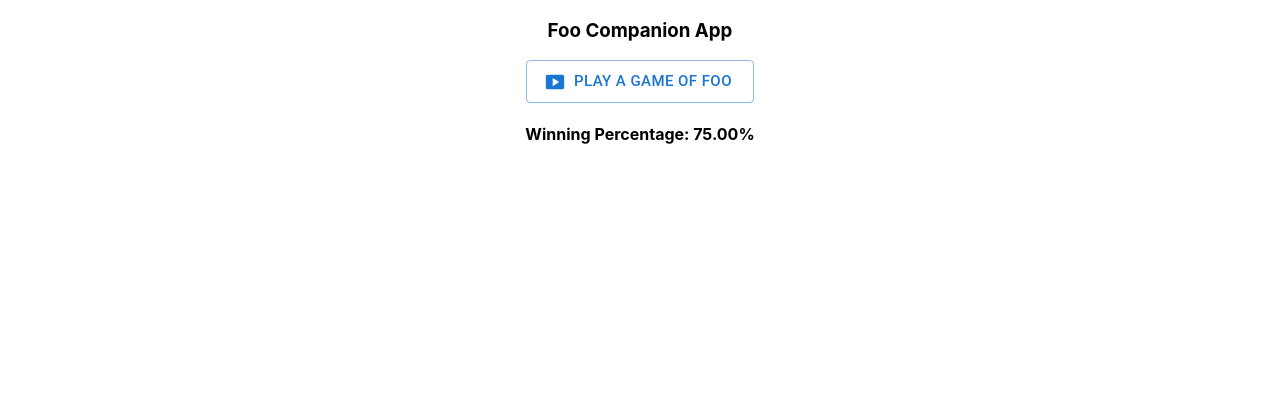
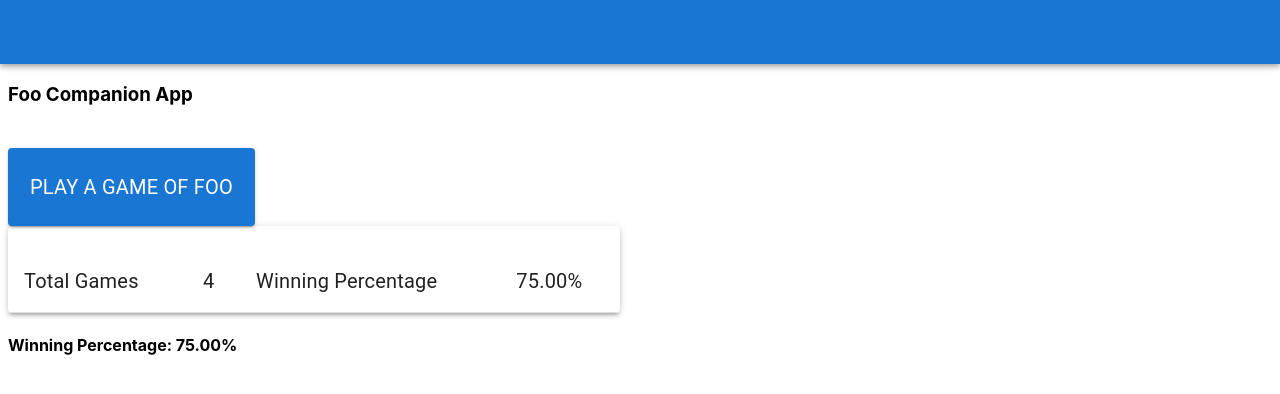
Before and after one commit to tsteelematc/foo-23f, a React (Create React App) app: page /#/ in a window 1280 px wide. Shown: the top 394 px of the page. Built offline with nearby package versions, Linux system fonts and the light colour scheme.

Commit message:
Initial styling done
Next we'll move on to more fun facts and data experiments

```diff
--- a/src/App.tsx
+++ b/src/App.tsx
@@ -11,6 +11,8 @@ import { Home } from './Home';
 import { Setup } from './Setup';
 import { Play } from './Play';
 import { GameResult, getWinningPercentageDisplay } from './foo-game-results';
+import { AppBar, Box, Toolbar, Typography } from '@mui/material';
+import TableBarOutlined from '@mui/icons-material/TableBarOutlined'
 
 const dummyGameResults: GameResult[] = [
   true
@@ -55,7 +57,47 @@ const App = () => {
 
   return (
     <div className="App">
-      <RouterProvider router={router} />
+      <Box
+        sx={{
+          flexGrow: 1
+        }}>
+        <AppBar
+          position='static'
+          sx={{
+            overflow: 'hidden'
+            , bgColor: 'secondary'
+          }}
+        >
+          <Toolbar>
+            <TableBarOutlined
+              color={'primary'}
+              sx={{
+                mr: 1
+                , fontSize: '1.5em'
+              }}
+              />
+            <Typography
+              variant='h6'
+              // color={Math.random() > 0.5 ? 'primary' : 'secondary'}
+              color='primary'
+              sx={{
+                opacity: 0.75
+              }}
+            >
+              Foo Companion App
+            </Typography>
+          </Toolbar>
+        </AppBar>
+      </Box>
+      <Box
+        sx={{
+          pl: 1
+          , pr: 3
+          , textAlign: 'left'
+        }}
+      >
+        <RouterProvider router={router} />
+      </Box>
     </div>
   );
 };
--- a/src/Home.tsx
+++ b/src/Home.tsx
@@ -3,6 +3,9 @@ import SmartDisplay from '@mui/icons-material/SmartDisplay';
 import { useNavigate } from "react-router-dom";
 import { WinningPercentageDisplay } from './foo-game-results';
 import { FC } from 'react';
+import { Typography, Paper, Table, TableBody, TableRow, TableCell } from '@mui/material';
+import Grid from '@mui/material/Unstable_Grid2'; // Grid version 2
+
 
 interface HomeProps {
     winningPercentageDisplay: WinningPercentageDisplay;
@@ -17,17 +20,88 @@ export const Home: FC<HomeProps> = ({winningPercentageDisplay}) => {
             Foo Companion App
         </h3>
         <Button
-            variant="outlined"
+            variant="contained"
             size="large"
-            startIcon={
-            <SmartDisplay />
-            }
+            sx={{
+                mt: 3
+                , pt: 3
+                , pb: 3
+                , width: {
+                    xs: '100%'
+                    , md: 'inherit'
+                }
+            }}
             onClick={
                 () => navigate('/setup')
             }
         >
-            Play a Game of Foo
+            <Typography
+                fontSize={20}
+            >
+                Play a Game of Foo
+            </Typography>
         </Button>
+        <Grid
+            container
+            spacing={3}
+        >
+            <Grid
+                xs={12}
+                md={6}
+            >
+                <Paper
+                    elevation={3}
+                    sx={{
+                        overflow: 'hidden'
+                    }}
+                >
+                    <Typography
+                        sx={{
+                            fontSize: 20
+                            , ml: 3
+                            , mt: 3
+                            , mb: 3
+                        }}
+                    >
+                    </Typography>
+                    <Table>
+                        <TableBody>
+                            <TableRow>
+                                <TableCell>
+                                    <Typography
+                                        fontSize={20}
+                                    >
+                                        Total Games
+                                    </Typography>
+                                </TableCell>
+                                <TableCell>
+                                    <Typography
+                                        fontSize={20}
+                                    >
+                                    {winningPercentageDisplay.totalGames}
+                                    </Typography>
+                                </TableCell>
+                                <TableCell>
+                                    <Typography
+                                        fontSize={20}
+                                    >
+                                        Winning Percentage
+                                    </Typography>
+                                </TableCell>
+                                <TableCell>
+                                    <Typography
+                                        fontSize={20}
+                                    >
+                                        {winningPercentageDisplay.winningPercentage}
+                                    </Typography>
+                                </TableCell>
+                            </TableRow>
+                        </TableBody>
+                    </Table>
+
+                </Paper>
+            </Grid>
+        </Grid>
         <h4>
             {`Winning Percentage: ${winningPercentageDisplay.winningPercentage}`}
         </h4>
```
